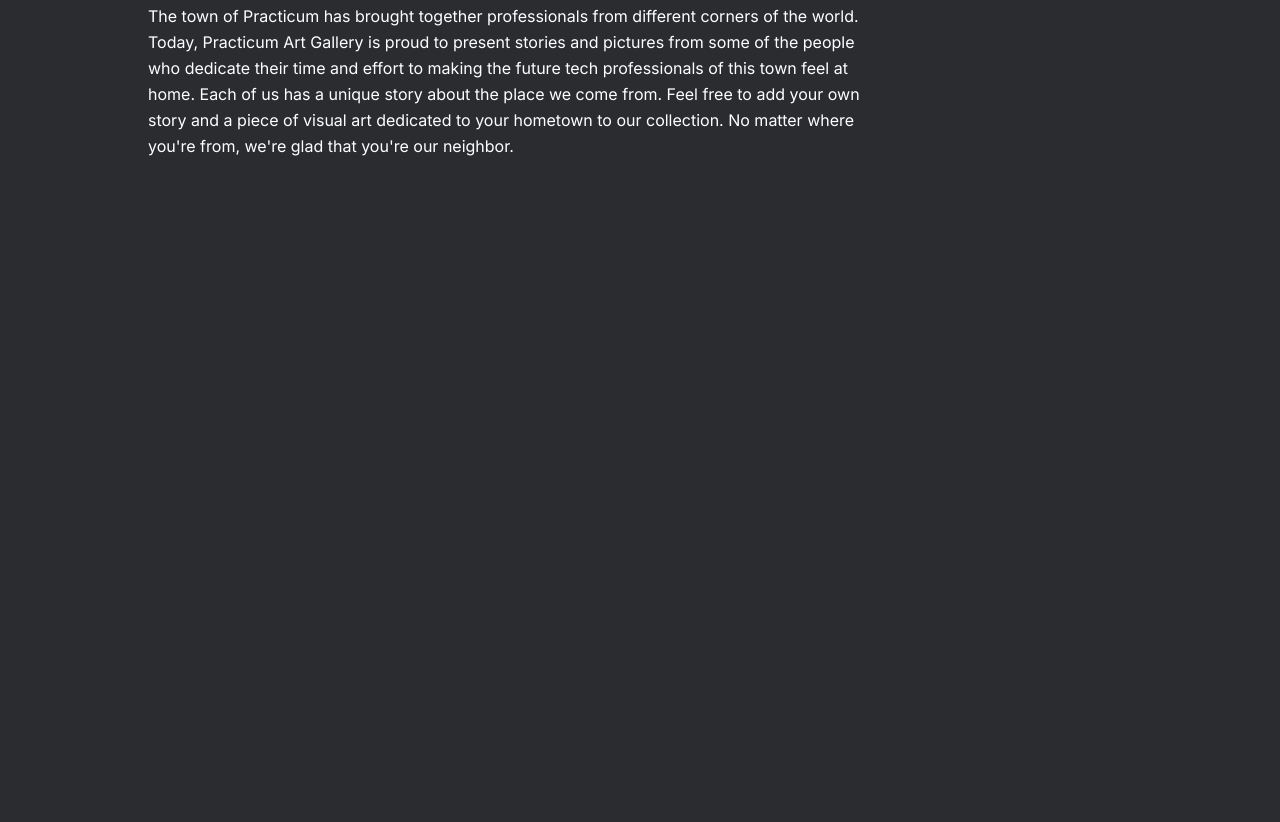
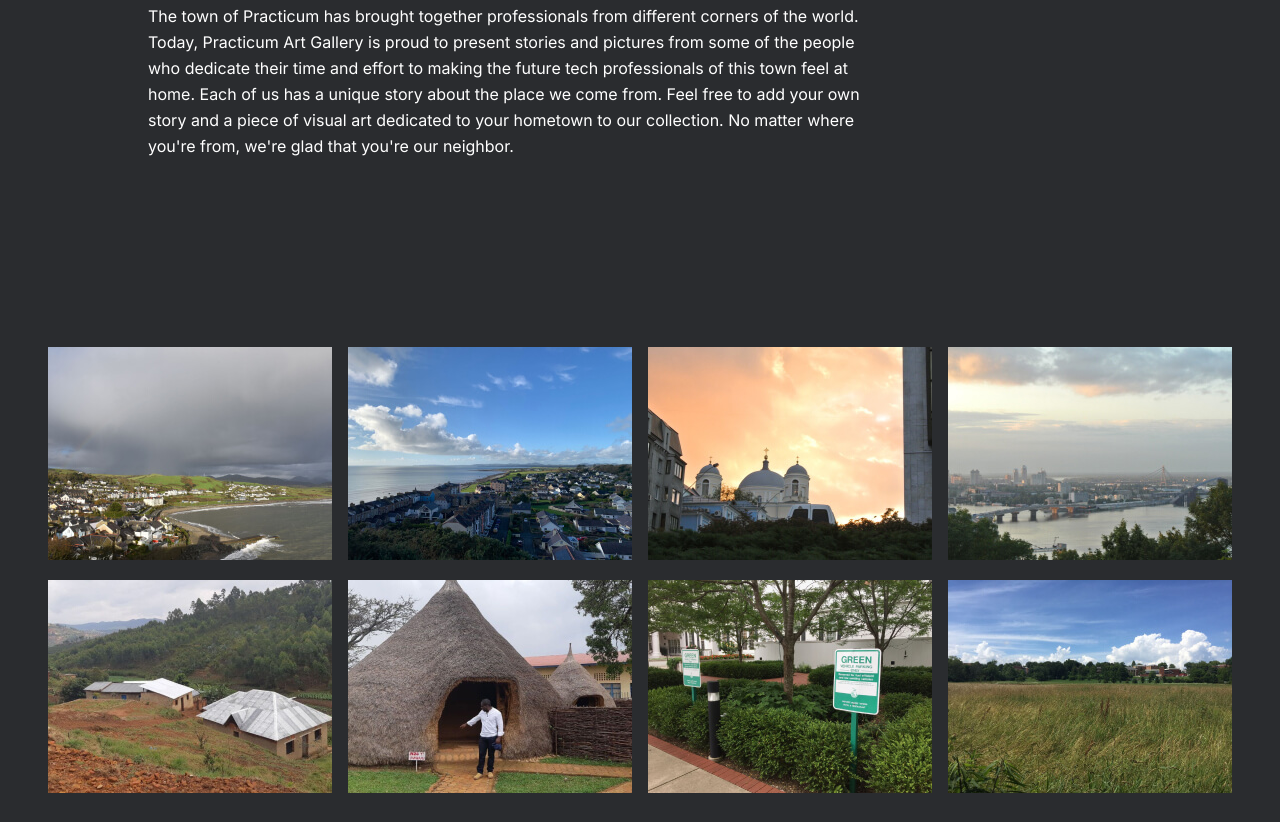
Before and after one commit to save-on/Homeland, a plain HTML site: page index.html in a window 1280 px wide. Shown: the part 1600-2422 px from the top of the page. Before the commit the page ends 1971 px from the top, so only its background shows below. Drawn offline with Linux system fonts and the light colour scheme.

Commit message:
add photo grid style

```diff
--- /dev/null
+++ b/blocks/photo-grid.css
@@ -0,0 +1,21 @@
+.photo-grid {
+  max-width: 100%;
+}
+
+.photo-grid__container {
+  display: flex;
+  max-width: 1184px;
+  min-height: 442px;
+  margin: 0 auto;
+  padding: 0 40px;
+}
+
+.photo-grid__list {
+  display: grid;
+  grid-template-columns: repeat(auto-fit, 284px);
+  list-style-type: none;
+  margin: 0 auto;
+  max-width: 100%;
+  grid-gap: 16px;
+  padding: 0;
+}
--- a/index.html
+++ b/index.html
@@ -48,6 +48,68 @@
           from, we're glad that you're our neighbor.
         </p>
       </section>
+      <section class="photo-grid">
+        <div class="photo-grid__container">
+          <ul class="photo-grid__list">
+            <li class="photo-grid__item">
+              <img
+                src="./images/__itemzero.jpg"
+                alt="Town next to the ocean"
+                class="photo-grid__image"
+              />
+            </li>
+            <li class="photo-grid__item">
+              <img
+                src="./images/__itemone.jpg"
+                alt="Coastal town"
+                class="photo-grid__image"
+              />
+            </li>
+            <li class="photo-grid__item">
+              <img
+                src="./images/__itemtwo.jpg"
+                alt="church behind trees"
+                class="photo-grid__image"
+              />
+            </li>
+            <li class="photo-grid__item">
+              <img
+                src="./images/__itemthree.jpg"
+                alt="city near a waterway, with a bridge"
+                class="photo-grid__image"
+              />
+            </li>
+            <li class="photo-grid__item">
+              <img
+                src="./images/__itemfour.jpg"
+                alt="homes on the hillside"
+                class="photo-grid__image"
+              />
+            </li>
+            <li class="photo-grid__item">
+              <img
+                src="./images/__itemfive.jpg"
+                alt="man standing near a hut"
+                class="photo-grid__image"
+              />
+            </li>
+            <li class="photo-grid__item">
+              <img
+                src="./images/__itemsix.jpg"
+                alt="A tree next to bushes"
+                class="photo-grid__image"
+              />
+            </li>
+            <li class="photo-grid__item">
+              <img
+                src="./images/__itemseven.jpg"
+                alt="a prairie with a distant building"
+                class="photo-grid__image"
+              />
+            </li>
+          </ul>
+        </div>
+      </section>
     </main>
     <script src="./scripts/index.js"></script>
   </body>
--- a/pages/index.css
+++ b/pages/index.css
@@ -4,3 +4,4 @@
 @import url("../blocks/header.css");
 @import url("../blocks/lead.css");
 @import url("../blocks/intro.css");
+@import url("../blocks/photo-grid.css");
```
